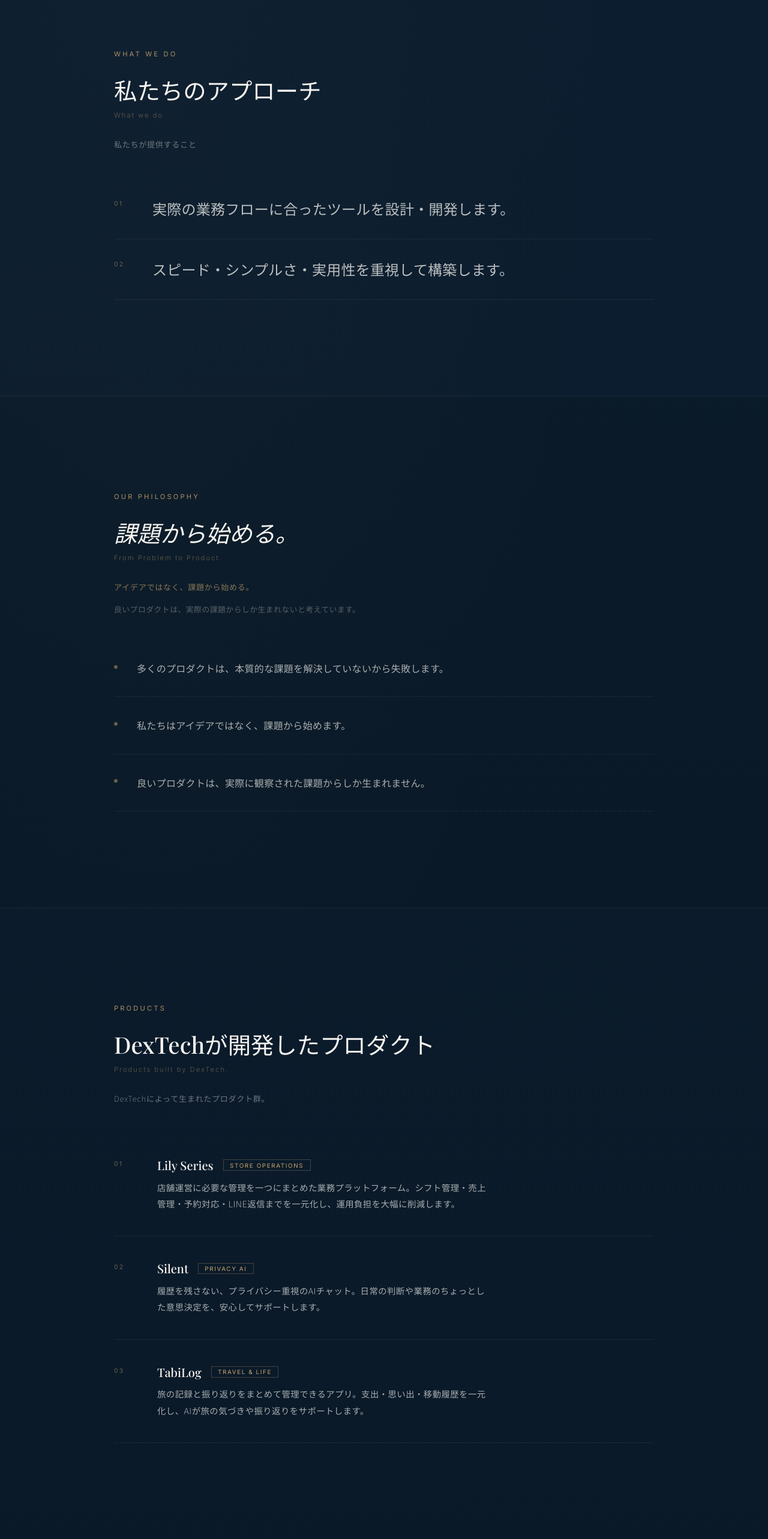
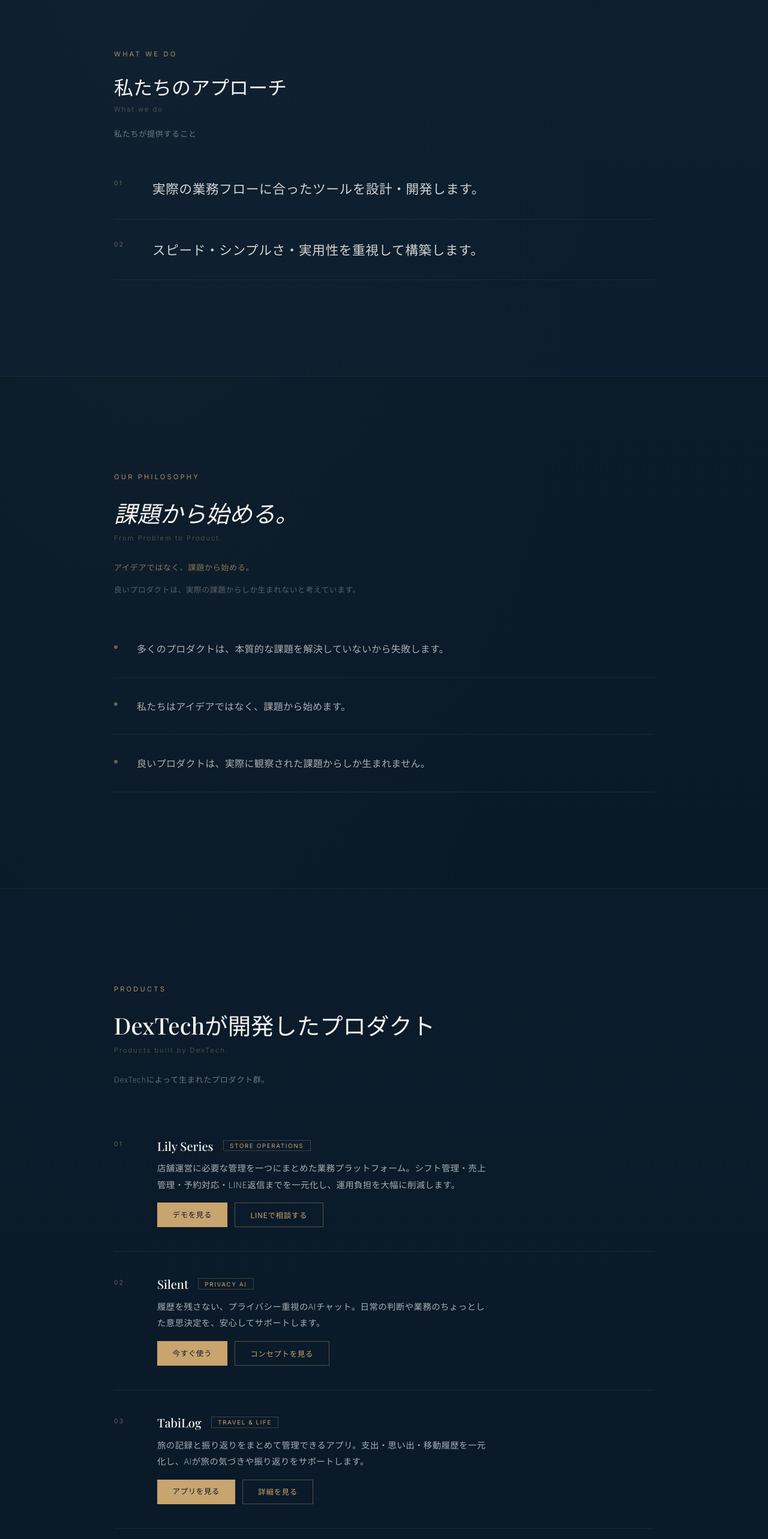
Before and after one commit to phanthyuu-hue/dexter-co-site, a Next.js app: page /about in a window 1280 px wide. Shown: the part 920-3486 px from the top of the page at 60% size. Built offline with nearby package versions, Linux system fonts and the light colour scheme; a web font is replaced by a local one.

Commit message:
feat: What we do視認性調整・全プロダクトにCTAボタン追加

```diff
--- a/app/about/page.tsx
+++ b/app/about/page.tsx
@@ -240,10 +240,10 @@
         <h2
           style={{
             fontFamily: "var(--font-playfair)",
-            fontSize: "clamp(1.6rem, 3.5vw, 2.4rem)",
+            fontSize: "clamp(1.35rem, 2.8vw, 2rem)",
             fontWeight: 500,
             color: "var(--offwhite)",
-            marginBottom: "4rem",
+            marginBottom: "3rem",
           }}
         >
           私たちのアプローチ
@@ -254,9 +254,9 @@
           fontSize: "0.82rem",
           color: "rgba(245,244,240,0.42)",
           letterSpacing: "0.05em",
-          marginBottom: "3rem",
+          marginBottom: "2rem",
           fontWeight: 300,
-          marginTop: "-2rem",
+          marginTop: "-1.5rem",
         }}>
           私たちが提供すること
         </p>
@@ -287,12 +287,12 @@
               </span>
               <p
                 style={{
-                  fontFamily: "var(--font-playfair)",
-                  fontSize: "clamp(1.1rem, 2.5vw, 1.5rem)",
-                  fontWeight: 400,
-                  color: "rgba(245,244,240,0.75)",
-                  lineHeight: 1.5,
-                  letterSpacing: "0.01em",
+                  fontFamily: "var(--font-noto)",
+                  fontSize: "clamp(1rem, 2.5vw, 1.35rem)",
+                  fontWeight: 500,
+                  color: "rgba(245,244,240,0.85)",
+                  lineHeight: 1.7,
+                  letterSpacing: "0.03em",
                 }}
               >
                 {item}
@@ -409,18 +409,30 @@
     tag: "Store Operations",
     description: "店舗運営に必要な管理を一つにまとめた業務プラットフォーム。シフト管理・売上管理・予約対応・LINE返信までを一元化し、運用負担を大幅に削減します。",
     index: "01",
+    cta: [
+      { label: "デモを見る", href: "https://lily-os.vercel.app/", primary: true },
+      { label: "LINEで相談する", href: "https://line.me/ti/p/~hello-dexter", primary: false },
+    ],
   },
   {
     name: "Silent",
     tag: "Privacy AI",
     description: "履歴を残さない、プライバシー重視のAIチャット。日常の判断や業務のちょっとした意思決定を、安心してサポートします。",
     index: "02",
+    cta: [
+      { label: "今すぐ使う", href: "#", primary: true },
+      { label: "コンセプトを見る", href: "#", primary: false },
+    ],
   },
   {
     name: "TabiLog",
     tag: "Travel & Life",
     description: "旅の記録と振り返りをまとめて管理できるアプリ。支出・思い出・移動履歴を一元化し、AIが旅の気づきや振り返りをサポートします。",
     index: "03",
+    cta: [
+      { label: "アプリを見る", href: "#", primary: true },
+      { label: "詳細を見る", href: "#", primary: false },
+    ],
   },
 ];
 
@@ -522,6 +534,40 @@
                 >
                   {product.description}
                 </p>
+                <div style={{ display: "flex", gap: "0.75rem", flexWrap: "wrap", marginTop: "0.5rem" }}>
+                  {product.cta.map((btn, j) => (
+                    <a
+                      key={j}
+                      href={btn.href}
+                      target={btn.href.startsWith("http") ? "_blank" : undefined}
+                      rel={btn.href.startsWith("http") ? "noopener noreferrer" : undefined}
+                      style={{
+                        display: "inline-block",
+                        padding: "0.65rem 1.6rem",
+                        fontFamily: "var(--font-noto)",
+                        fontSize: "0.78rem",
+                        fontWeight: 400,
+                        letterSpacing: "0.05em",
+                        textDecoration: "none",
+                        transition: "all 0.25s",
+                        ...(btn.primary
+                          ? { backgroundColor: "var(--gold)", color: "var(--navy)" }
+                          : { border: "1px solid rgba(200,164,110,0.4)", color: "var(--gold)" }
+                        ),
+                      }}
+                      onMouseEnter={(e) => {
+                        if (btn.primary) e.currentTarget.style.opacity = "0.85";
+                        else e.currentTarget.style.borderColor = "rgba(200,164,110,0.8)";
+                      }}
+                      onMouseLeave={(e) => {
+                        e.currentTarget.style.opacity = "1";
+                        if (!btn.primary) e.currentTarget.style.borderColor = "rgba(200,164,110,0.4)";
+                      }}
+                    >
+                      {btn.label}
+                    </a>
+                  ))}
+                </div>
               </div>
             </div>
           ))}
--- a/app/page.tsx
+++ b/app/page.tsx
@@ -740,23 +740,32 @@
   {
     name: "Lily Series",
     tag: "Store Operations",
-    description:
-      "店舗運営をスムーズにするオールインワン・プラットフォーム。シフト管理、売上管理、予約返信、AI文章生成など、現場の負担を軽減するツール群。",
+    description: "店舗運営をスムーズにするオールインワン・プラットフォーム。シフト管理、売上管理、予約返信、AI文章生成など、現場の負担を軽減するツール群。",
     index: "01",
+    ctas: [
+      { label: "デモを見る", href: "https://lily-os.vercel.app/", external: true, primary: true },
+      { label: "LINEで相談する", href: "https://line.me/ti/p/~hello-dexter", external: true, primary: false },
+    ],
   },
   {
     name: "Silent",
     tag: "Privacy AI",
-    description:
-      "履歴を残さず、安心して相談できるプライバシー重視のAIチャット。日常の相談から業務利用まで、静かに使えるAIアシスタント。",
+    description: "履歴を残さず、安心して相談できるプライバシー重視のAIチャット。日常の相談から業務利用まで、静かに使えるAIアシスタント。",
     index: "02",
+    ctas: [
+      { label: "今すぐ使う", href: "#", external: false, primary: true },
+      { label: "コンセプトを見る", href: "#", external: false, primary: false },
+    ],
   },
   {
     name: "TabiLog",
     tag: "Travel & Life",
-    description:
-      "旅の支出、記録、思い出をまとめるトラベルログアプリ。支出管理、旅の記録、AIによる振り返りや提案を通じて、旅をより豊かにする。",
+    description: "旅の支出、記録、思い出をまとめるトラベルログアプリ。支出管理、旅の記録、AIによる振り返りや提案を通じて、旅をより豊かにする。",
     index: "03",
+    ctas: [
+      { label: "アプリを見る", href: "#", external: false, primary: true },
+      { label: "詳細を見る", href: "#", external: false, primary: false },
+    ],
   },
 ];
 
@@ -858,6 +867,41 @@
               >
                 {product.description}
               </p>
+              {/* CTAs */}
+              <div style={{ display: "flex", gap: "0.65rem", flexWrap: "wrap", marginTop: "0.25rem" }}>
+                {product.ctas.map((btn, j) => (
+                  <a
+                    key={j}
+                    href={btn.href}
+                    target={btn.external ? "_blank" : undefined}
+                    rel={btn.external ? "noopener noreferrer" : undefined}
+                    style={{
+                      display: "inline-block",
+                      padding: "0.6rem 1.4rem",
+                      fontFamily: "var(--font-noto)",
+                      fontSize: "0.76rem",
+                      fontWeight: 400,
+                      letterSpacing: "0.04em",
+                      textDecoration: "none",
+                      transition: "all 0.25s",
+                      ...(btn.primary
+                        ? { backgroundColor: "var(--gold)", color: "var(--navy)" }
+                        : { border: "1px solid rgba(200,164,110,0.4)", color: "var(--gold)" }
+                      ),
+                    }}
+                    onMouseEnter={(e) => {
+                      if (btn.primary) e.currentTarget.style.opacity = "0.85";
+                      else e.currentTarget.style.borderColor = "rgba(200,164,110,0.8)";
+                    }}
+                    onMouseLeave={(e) => {
+                      e.currentTarget.style.opacity = "1";
+                      if (!btn.primary) e.currentTarget.style.borderColor = "rgba(200,164,110,0.4)";
+                    }}
+                  >
+                    {btn.label}
+                  </a>
+                ))}
+              </div>
             </div>
           ))}
         </div>
--- a/app/products/page.tsx
+++ b/app/products/page.tsx
@@ -179,27 +179,33 @@
     name: "Lily Series",
     tags: ["Business Operations", "AI Tools"],
     descJa: "店舗運営をスムーズにするオールインワン・プラットフォーム。シフト管理、売上管理、予約返信、AI文章生成など、現場の負担を軽減するツール群。",
-    descEn: null,
     status: "Live",
-    cta: { label: "View Product", href: "https://lily-os.vercel.app/", external: true },
+    ctas: [
+      { label: "デモを見る", href: "https://lily-os.vercel.app/", external: true, primary: true },
+      { label: "LINEで相談する", href: "https://line.me/ti/p/~hello-dexter", external: true, primary: false },
+    ],
     featured: true,
   },
   {
     name: "Silent",
     tags: ["Privacy AI", "Communication"],
     descJa: "履歴を残さず、安心して相談できるプライバシー重視のAIチャット。日常の相談から業務利用まで、静かに使えるAIアシスタント。",
-    descEn: null,
     status: "Coming Soon",
-    cta: null,
+    ctas: [
+      { label: "今すぐ使う", href: "#", external: false, primary: true },
+      { label: "コンセプトを見る", href: "#", external: false, primary: false },
+    ],
     featured: false,
   },
   {
     name: "TabiLog",
     tags: ["Travel", "Personal OS"],
     descJa: "旅の支出、記録、思い出をまとめるトラベルログアプリ。支出管理、旅の記録、AIによる振り返りや提案を通じて、旅をより豊かにする。",
-    descEn: null,
     status: "Coming Soon",
-    cta: null,
+    ctas: [
+      { label: "アプリを見る", href: "#", external: false, primary: true },
+      { label: "詳細を見る", href: "#", external: false, primary: false },
+    ],
     featured: false,
   },
 ];
@@ -223,7 +229,7 @@
                 : "rgba(30,35,41,0.3)",
               padding: product.featured ? "3.5rem 3rem" : "3rem 2.5rem",
               transition: "border-color 0.3s, transform 0.25s, box-shadow 0.25s",
-              cursor: product.cta ? "pointer" : "default",
+              cursor: product.ctas.length > 0 ? "pointer" : "default",
               boxShadow: product.featured ? "0 4px 32px rgba(200,164,110,0.08)" : "none",
             }}
             onMouseEnter={(e) => {
@@ -294,48 +300,46 @@
               color: "rgba(245,244,240,0.62)",
               fontWeight: 300,
               maxWidth: "580px",
-              marginBottom: product.cta ? "2rem" : "0",
+              marginBottom: product.ctas.length > 0 ? "2rem" : "0",
             }}>
               {product.descJa}
             </p>
 
-            {/* CTA */}
-            {product.cta && (
+            {/* CTAs */}
+            <div style={{ display: "flex", gap: "0.75rem", flexWrap: "wrap" }}>
+              {product.ctas.map((btn, j) => (
                 <a
-                href={product.cta.href}
-                target={product.cta.external ? "_blank" : undefined}
-                rel={product.cta.external ? "noopener noreferrer" : undefined}
+                  key={j}
+                  href={btn.href}
+                  target={btn.external ? "_blank" : undefined}
+                  rel={btn.external ? "noopener noreferrer" : undefined}
                   style={{
                     display: "inline-block",
-                  padding: "0.9rem 2.4rem",
-                  backgroundColor: "var(--gold)",
-                  color: "var(--navy)",
-                  fontFamily: "var(--font-inter)",
-                  fontSize: "0.75rem",
-                  letterSpacing: "0.2em",
-                  textTransform: "uppercase",
-                  fontWeight: 500,
+                    padding: "0.75rem 1.8rem",
+                    fontFamily: "var(--font-noto)",
+                    fontSize: "0.82rem",
+                    fontWeight: 400,
+                    letterSpacing: "0.05em",
                     textDecoration: "none",
-                  transition: "background-color 0.25s, opacity 0.25s",
+                    transition: "all 0.25s",
+                    ...(btn.primary
+                      ? { backgroundColor: "var(--gold)", color: "var(--navy)" }
+                      : { border: "1px solid rgba(200,164,110,0.4)", color: "var(--gold)" }
+                    ),
                   }}
-                onMouseEnter={(e) => (e.currentTarget.style.opacity = "0.85")}
-                onMouseLeave={(e) => (e.currentTarget.style.opacity = "1")}
+                  onMouseEnter={(e) => {
+                    if (btn.primary) e.currentTarget.style.opacity = "0.85";
+                    else e.currentTarget.style.borderColor = "rgba(200,164,110,0.8)";
+                  }}
+                  onMouseLeave={(e) => {
+                    e.currentTarget.style.opacity = "1";
+                    if (!btn.primary) e.currentTarget.style.borderColor = "rgba(200,164,110,0.4)";
+                  }}
                 >
-                {product.cta.label} →
+                  {btn.label}
                 </a>
-            )}
-            {product.status === "Coming Soon" && !product.cta && (
-              <p style={{
-                fontFamily: "var(--font-inter)",
-                fontSize: "0.72rem",
-                letterSpacing: "0.18em",
-                color: "rgba(245,244,240,0.25)",
-                textTransform: "uppercase",
-                marginTop: "1.5rem",
-              }}>
-                — Coming Soon —
-              </p>
-            )}
+              ))}
+            </div>
           </div>
         ))}
       </div>
```
Lines whose indentation alone changed are shown as unchanged.
